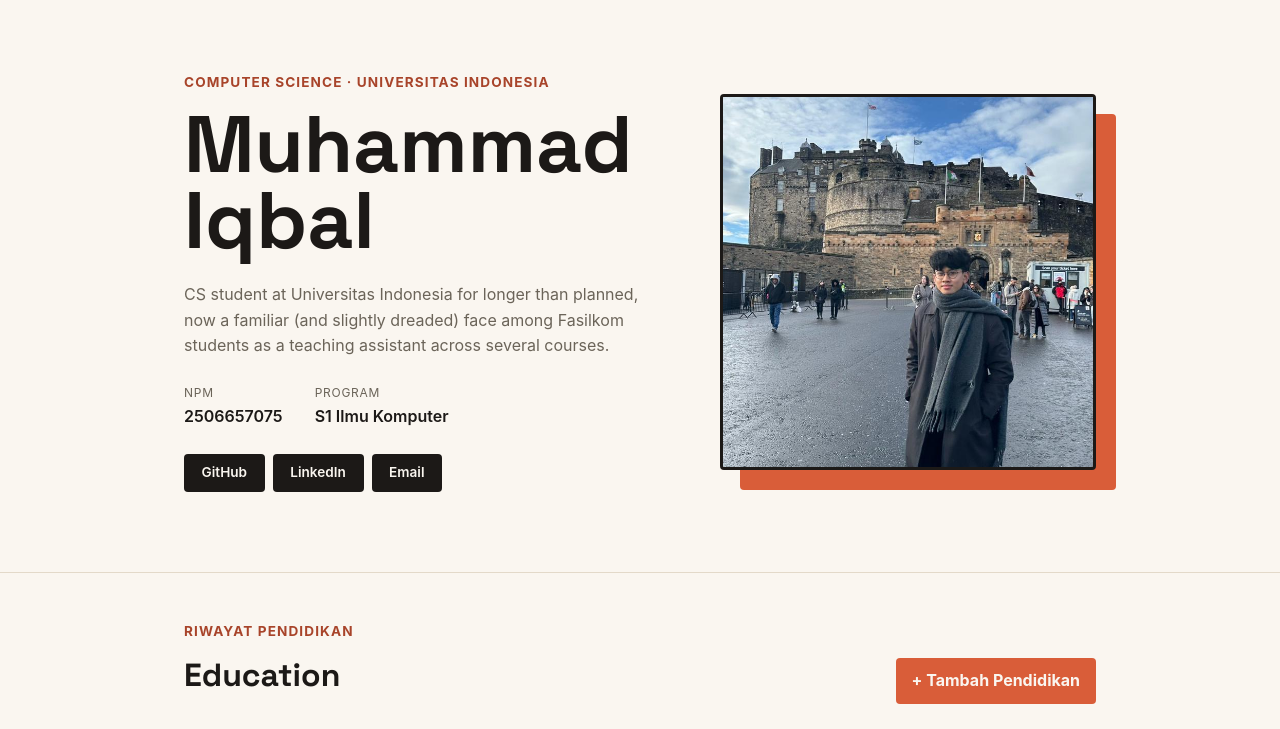
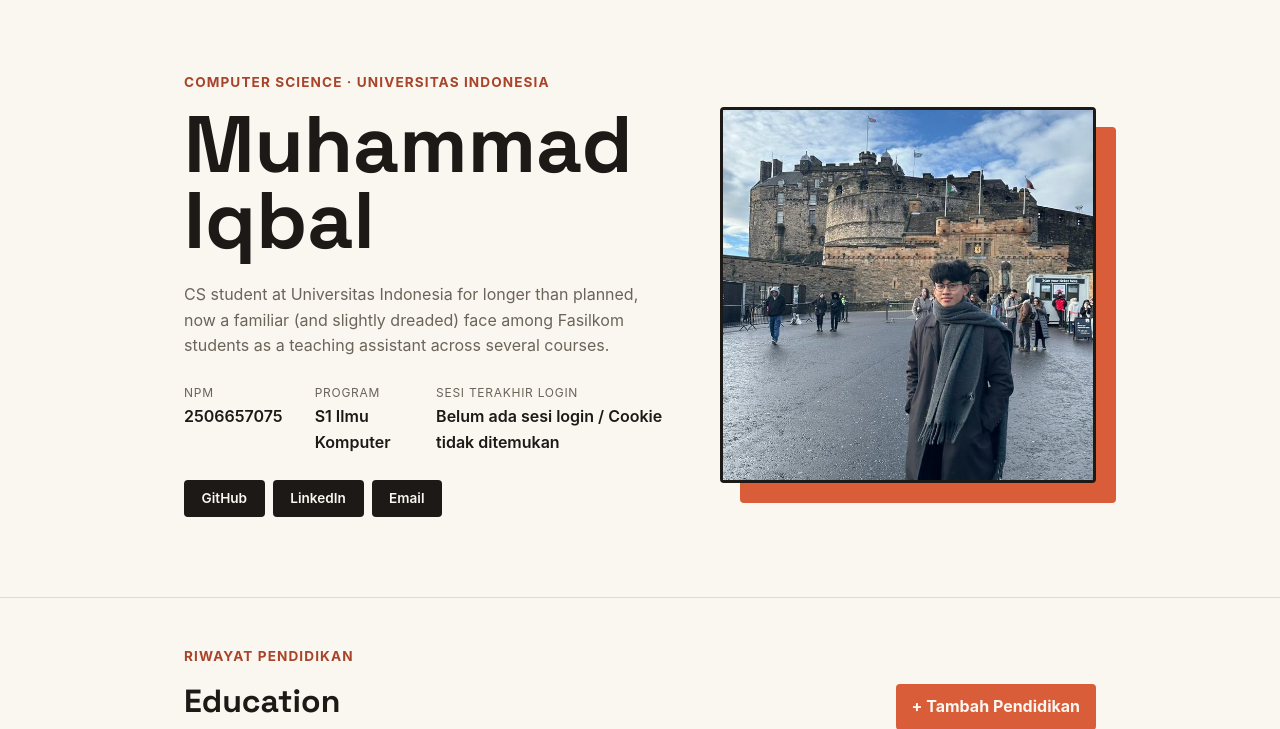
Before and after one commit to labqimm/myportofolio, a Django app: page / in a window 1280 px wide. Shown: the part 74-803 px from the top of the page. Run offline with Django 5.2, Linux system fonts and the light colour scheme; tables that the repository leaves empty hold one stand-in row (values such as "Sample post").

Commit message:
feat(cookie): record last_login cookie on login and clear it on logout

```diff
--- a/main/views.py
+++ b/main/views.py
@@ -1,3 +1,5 @@
+import datetime
+
 from django.contrib import messages
 from django.contrib.auth import login, logout
 from django.contrib.auth.forms import AuthenticationForm, UserCreationForm
@@ -8,6 +10,8 @@ from main.forms import EducationForm, ProjectForm
 from main.models import Education, Experience, Project
 
 def show_main(request):
+    # .get() dengan nilai default supaya tidak KeyError kalau cookie belum ada
+    last_login = request.COOKIES.get("last_login", "Belum ada sesi login / Cookie tidak ditemukan")
     context = {
         "name": "Muhammad Iqbal",
         "npm": "2506657075",
@@ -18,11 +22,12 @@ def show_main(request):
             "students as a teaching assistant across several courses."
         ),
         "educations": get_educations_from_json(request),
+        "last_login": last_login,
     }
     return render(request, "index.html", context)
 
 
-# ---------- Autentikasi ----------
+# ---------- Autentikasi (Tutorial 04) ----------
 
 def register(request):
     """Menampilkan form daftar akun; akun baru disimpan dengan password yang sudah di-hash."""
@@ -45,8 +50,13 @@ def login_user(request):
     form = AuthenticationForm(request, data=request.POST or None)
 
     if request.method == "POST" and form.is_valid():
-        login(request, form.get_user())
-        return redirect("main:show_main")
+        user = form.get_user()
+        login(request, user)
+
+        # Simpan waktu login terakhir di cookie browser (Tutorial 04 Bagian 2)
+        response = redirect("main:show_main")
+        response.set_cookie("last_login", datetime.datetime.now().strftime("%Y-%m-%d %H:%M:%S"))
+        return response
 
     context = {
         "name": "Muhammad Iqbal",
@@ -58,7 +68,9 @@ def login_user(request):
 def logout_user(request):
     """Menghapus session pengguna; akunnya tetap ada di database."""
     logout(request)
-    return redirect("main:show_main")
+    response = redirect("main:show_main")
+    response.delete_cookie("last_login")
+    return response
 
 
 def show_experience(request):
--- a/templates/index.html
+++ b/templates/index.html
@@ -15,6 +15,7 @@
             <dl class="meta-list">
                 <div class="meta-row"><dt>NPM</dt><dd>{{ npm }}</dd></div>
                 <div class="meta-row"><dt>Program</dt><dd>{{ study_program }}</dd></div>
+                <div class="meta-row"><dt>Sesi Terakhir Login</dt><dd>{{ last_login }}</dd></div>
             </dl>
             <div class="social-links">
                 <a href="https://github.com/labqimm" class="social-link">GitHub</a>
```
